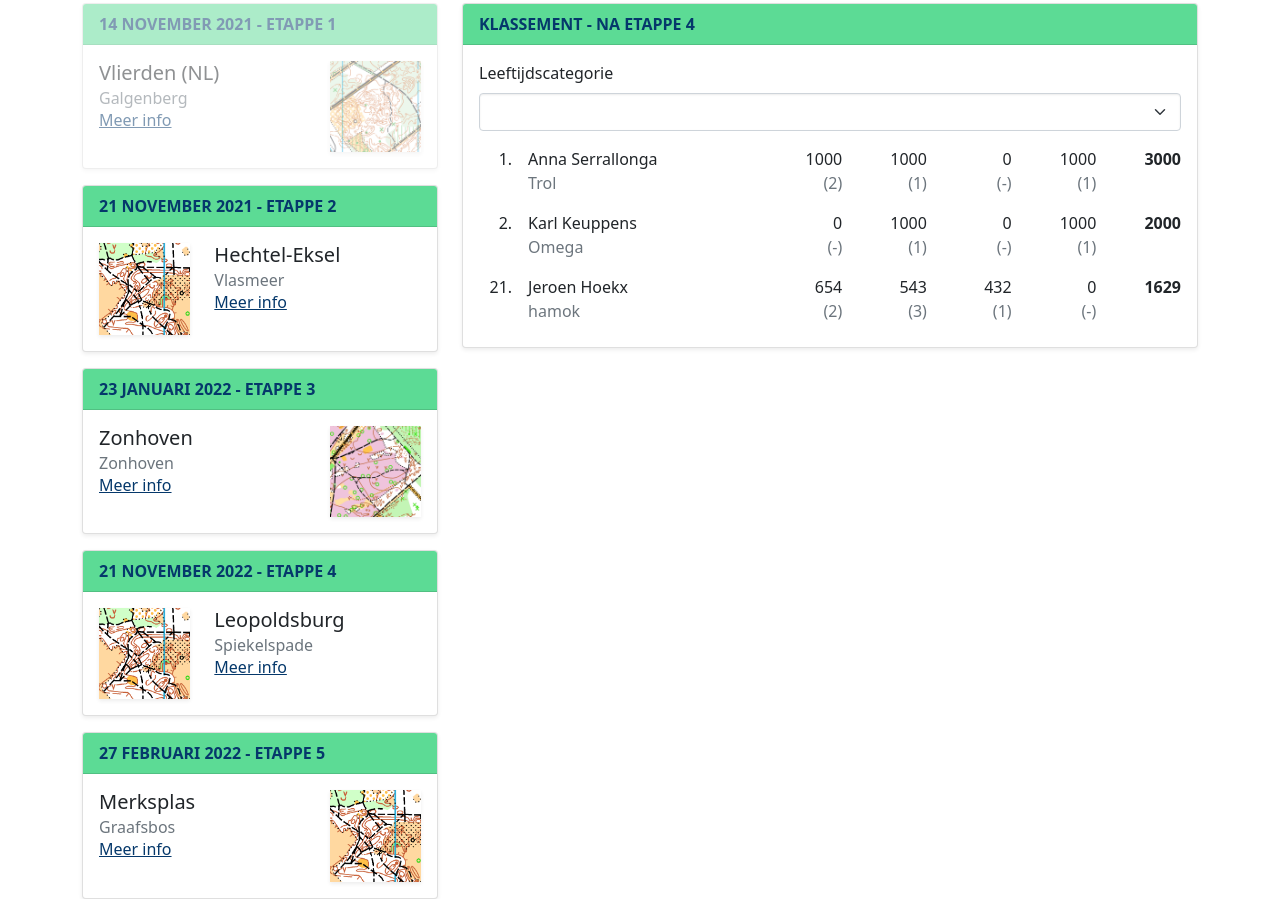
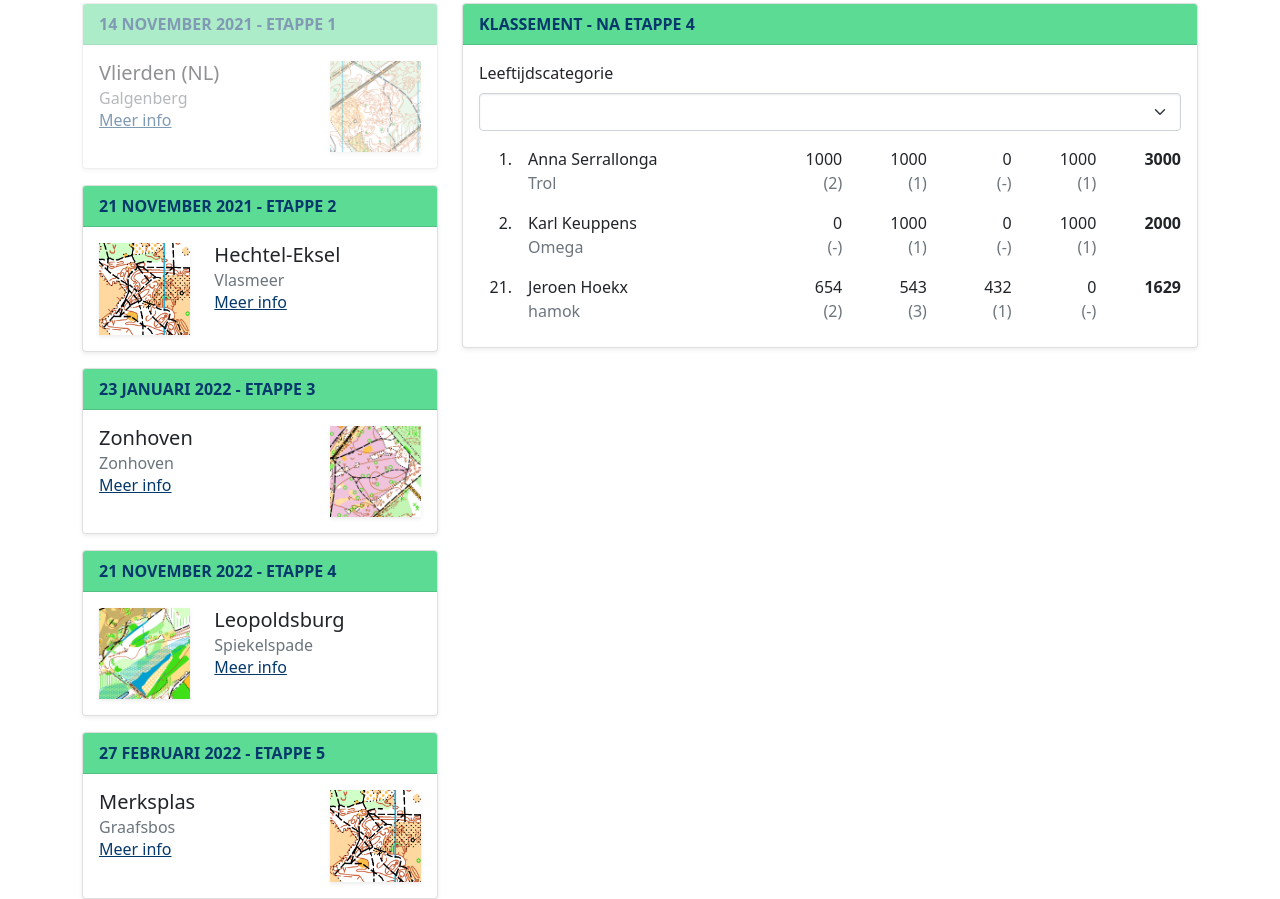
Before and after one commit to jhoekx/ov-cup, a website built with webpack: page forest-cup.html in a window 1280 px wide. Shown: the part 292-1191 px from the top of the page. Built offline with nearby package versions, Linux system fonts and the light colour scheme.

Commit message:
Add E4 image

```diff
--- a/forest-cup.html
+++ b/forest-cup.html
@@ -120,7 +120,7 @@
                     <div class="card-body">
                         <div class="row">
                             <div class="col-4">
-                                <img class="w-100 me-auto d-block shadow-sm" src="images/2022-02.png">
+                                <img class="w-100 me-auto d-block shadow-sm" src="images/2022-04.png">
                             </div>
                             <div class="col-8">
                                 <h5 class="card-title">Leopoldsburg</h5>
```
Also changed, not shown: images/2022-04.png (added).
